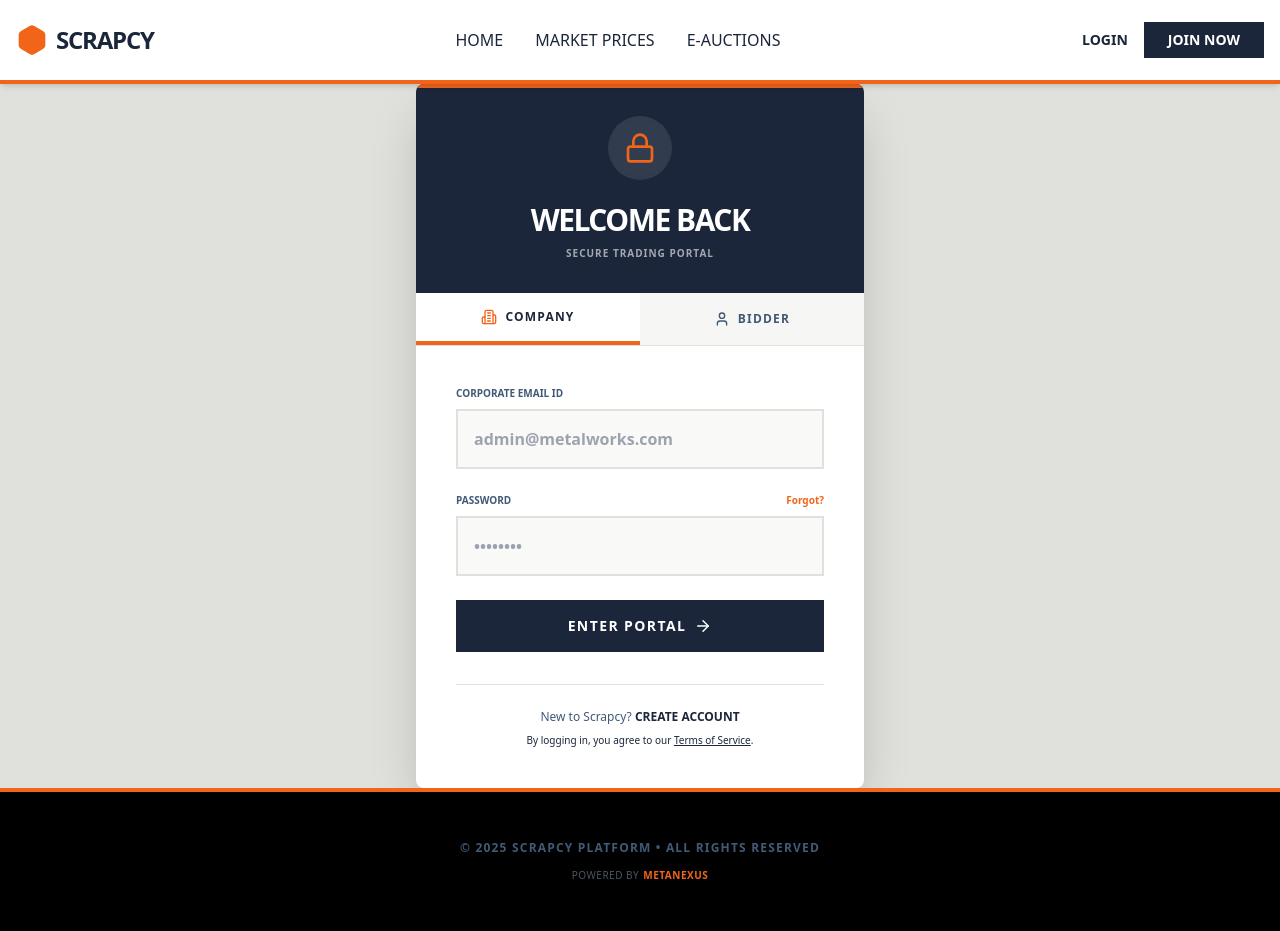
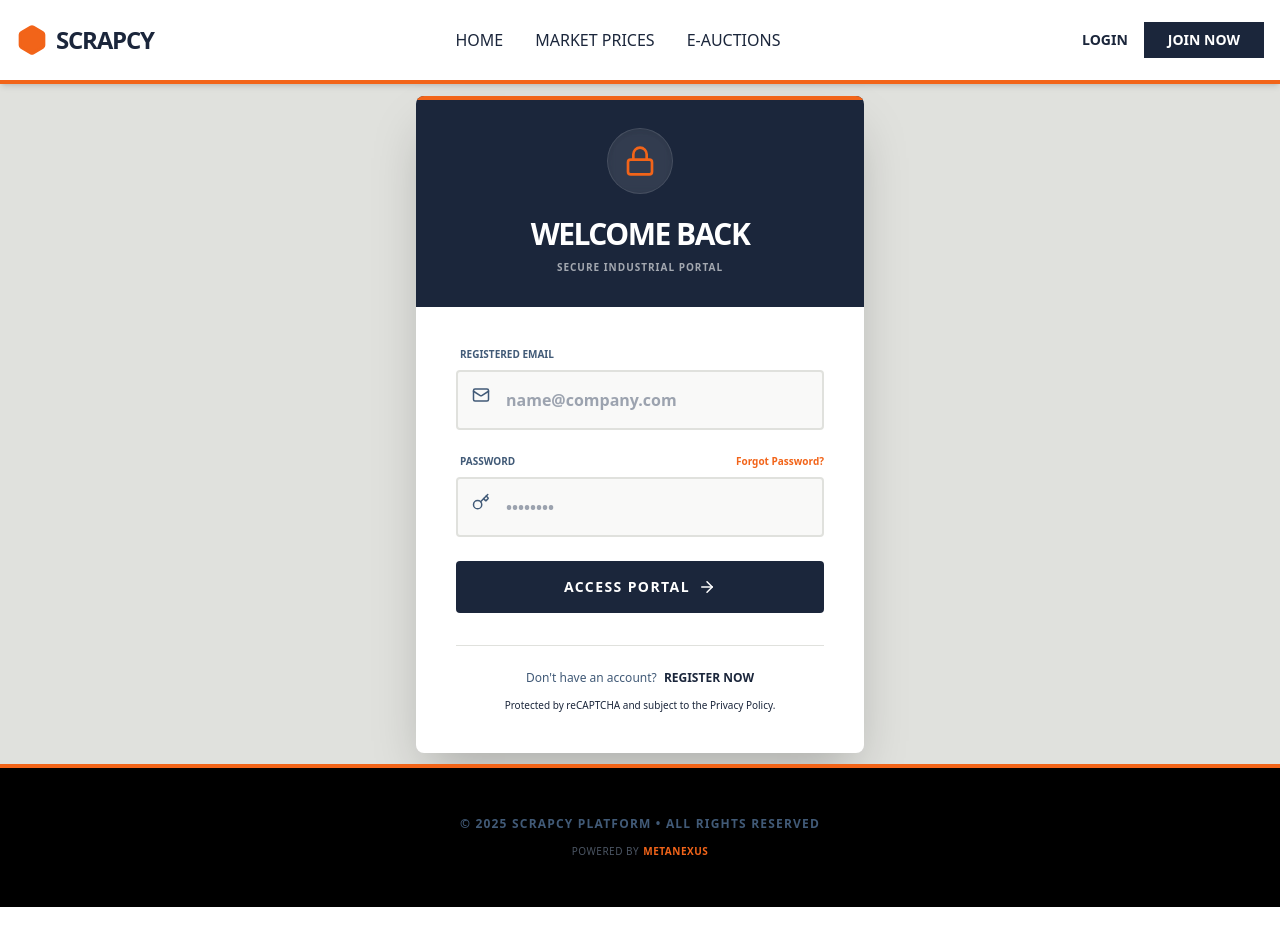
Before and after one commit to nilesh94/scrapcy-frontend, a React (Create React App) app: page /login in a window 1280 px wide. After the commit the page ends 907 px from the top, so only its background shows below. Built offline with nearby package versions, Linux system fonts and the light colour scheme.

Commit message:
Refactor Login component with form handling
Refactor login component to use formData state for email and password. Update login logic to differentiate user roles based on email input.

```diff
--- a/src/pages/Login.js
+++ b/src/pages/Login.js
@@ -1,25 +1,36 @@
 import React, { useState } from 'react';
 import { Link, useNavigate } from 'react-router-dom';
-import { Lock, ArrowRight, Building2, User } from 'lucide-react';
+import { Lock, ArrowRight, Mail, Key } from 'lucide-react';
 
 const Login = () => {
   const navigate = useNavigate();
-  const [role, setRole] = useState('company'); // Default role selection
+  const [formData, setFormData] = useState({ email: '', password: '' });
   const [isLoading, setIsLoading] = useState(false);
+
+  const handleChange = (e) => {
+    setFormData({ ...formData, [e.target.name]: e.target.value });
+  };
 
   const handleLogin = (e) => {
     e.preventDefault();
     setIsLoading(true);
 
-    // Simulate API Call delay
+    // --- SIMULATING BACKEND RESPONSE ---
+    // In a real app, you send formData to API.
+    // The API returns the user object with a 'role' or 'privileges'.
     setTimeout(() => {
       setIsLoading(false);
-      if (role === 'company') {
+
+      // DEMO LOGIC:
+      // If email contains 'admin', treat as Company. Otherwise, Bidder.
+      if (formData.email.includes('admin')) {
+        console.log("Backend identified user as: COMPANY");
         navigate('/company/dashboard');
       } else {
-        navigate('/'); // Redirect bidders to Home for now
+        console.log("Backend identified user as: BIDDER");
+        navigate('/');
       }
-    }, 1000);
+    }, 1500);
   };
 
   return (
@@ -29,77 +40,82 @@ const Login = () => {
         {/* HEADER SECTION */}
         <div className="bg-navy p-8 text-center text-white relative overflow-hidden">
           <div className="absolute top-0 left-0 w-full h-1 bg-orange"></div>
-          <div className="inline-block p-4 bg-white/10 rounded-full mb-4 backdrop-blur-sm">
+
+          {/* Decorative Circle */}
+          <div className="inline-block p-4 bg-white/10 rounded-full mb-4 backdrop-blur-sm border border-white/10 shadow-inner">
             <Lock className="text-orange" size={32} />
           </div>
+
           <h2 className="text-3xl font-black uppercase tracking-tighter">Welcome Back</h2>
-          <p className="text-white/60 font-bold text-[10px] uppercase tracking-widest mt-2">Secure Trading Portal</p>
-        </div>
-
-        {/* ROLE TOGGLE */}
-        <div className="flex border-b border-platinum">
-          <button
-            onClick={() => setRole('company')}
-            className={`flex-1 py-4 flex items-center justify-center gap-2 text-xs font-black uppercase tracking-widest transition-colors ${role === 'company' ? 'bg-white text-navy border-b-4 border-orange' : 'bg-platinum/30 text-steel hover:bg-platinum'}`}
-          >
-            <Building2 size={16} className={role === 'company' ? 'text-orange' : 'text-steel'}/> Company
-          </button>
-          <button
-            onClick={() => setRole('bidder')}
-            className={`flex-1 py-4 flex items-center justify-center gap-2 text-xs font-black uppercase tracking-widest transition-colors ${role === 'bidder' ? 'bg-white text-navy border-b-4 border-orange' : 'bg-platinum/30 text-steel hover:bg-platinum'}`}
-          >
-            <User size={16} className={role === 'bidder' ? 'text-orange' : 'text-steel'}/> Bidder
-          </button>
+          <p className="text-white/60 font-bold text-[10px] uppercase tracking-widest mt-2">
+            Secure Industrial Portal
+          </p>
         </div>
 
         {/* LOGIN FORM */}
         <div className="p-10">
           <form onSubmit={handleLogin} className="space-y-6">
-            <div>
-              <label className="block text-[10px] font-black uppercase mb-2 text-steel">
-                {role === 'company' ? 'Corporate Email ID' : 'Registered Email'}
+
+            {/* Email Field */}
+            <div className="relative">
+              <label className="block text-[10px] font-black uppercase mb-2 text-steel ml-1">
+                Registered Email
               </label>
+              <div className="relative">
+                <Mail className="absolute left-4 top-4 text-steel" size={18} />
                 <input
                   type="email"
-                className="w-full p-4 bg-platinum/20 border-2 border-platinum focus:border-orange outline-none transition font-bold text-navy"
-                placeholder={role === 'company' ? "admin@metalworks.com" : "trader@gmail.com"}
+                  name="email"
+                  value={formData.email}
+                  onChange={handleChange}
+                  className="w-full pl-12 p-4 bg-platinum/20 border-2 border-platinum focus:border-navy outline-none transition font-bold text-navy rounded"
+                  placeholder="name@company.com"
                   required
                 />
               </div>
+            </div>
 
+            {/* Password Field */}
             <div>
-              <div className="flex justify-between items-center mb-2">
+              <div className="flex justify-between items-center mb-2 ml-1">
                 <label className="block text-[10px] font-black uppercase text-steel">Password</label>
-                <a href="#" className="text-[10px] font-bold text-orange hover:underline">Forgot?</a>
+                <a href="#" className="text-[10px] font-bold text-orange hover:text-navy transition-colors">Forgot Password?</a>
               </div>
+              <div className="relative">
+                <Key className="absolute left-4 top-4 text-steel" size={18} />
                 <input
                   type="password"
-                className="w-full p-4 bg-platinum/20 border-2 border-platinum focus:border-orange outline-none transition font-bold text-navy"
+                  name="password"
+                  value={formData.password}
+                  onChange={handleChange}
+                  className="w-full pl-12 p-4 bg-platinum/20 border-2 border-platinum focus:border-navy outline-none transition font-bold text-navy rounded"
                   placeholder="••••••••"
                   required
                 />
               </div>
+            </div>
 
+            {/* Submit Button */}
             <button
               type="submit"
               disabled={isLoading}
-              className="w-full bg-navy text-white py-4 font-black uppercase text-sm tracking-widest flex items-center justify-center gap-2 hover:bg-orange transition-all disabled:opacity-70 disabled:cursor-not-allowed"
+              className="w-full bg-navy text-white py-4 font-black uppercase text-sm tracking-widest flex items-center justify-center gap-2 hover:bg-orange hover:shadow-lg transition-all disabled:opacity-70 disabled:cursor-not-allowed rounded"
             >
               {isLoading ? (
-                <span className="animate-pulse">Verifying Credentials...</span>
+                <span className="animate-pulse">Authenticating...</span>
               ) : (
-                <>Enter Portal <ArrowRight size={18} /></>
+                <>Access Portal <ArrowRight size={18} /></>
               )}
             </button>
           </form>
 
           {/* FOOTER LINKS */}
-          <div className="mt-8 pt-6 border-t border-platinum text-center space-y-2">
+          <div className="mt-8 pt-6 border-t border-platinum text-center space-y-3">
             <p className="text-xs text-steel font-medium">
-              New to Scrapcy? <Link to="/register" className="text-navy font-black hover:text-orange transition">CREATE ACCOUNT</Link>
+              Don't have an account? <Link to="/register" className="text-navy font-black hover:text-orange transition uppercase ml-1">Register Now</Link>
             </p>
-            <p className="text-[10px] text-platinum-dark">
-              By logging in, you agree to our <a href="#" className="underline">Terms of Service</a>.
+            <p className="text-[10px] text-platinum-dark/60">
+              Protected by reCAPTCHA and subject to the Privacy Policy.
             </p>
           </div>
         </div>
```
Lines whose indentation alone changed are shown as unchanged.
